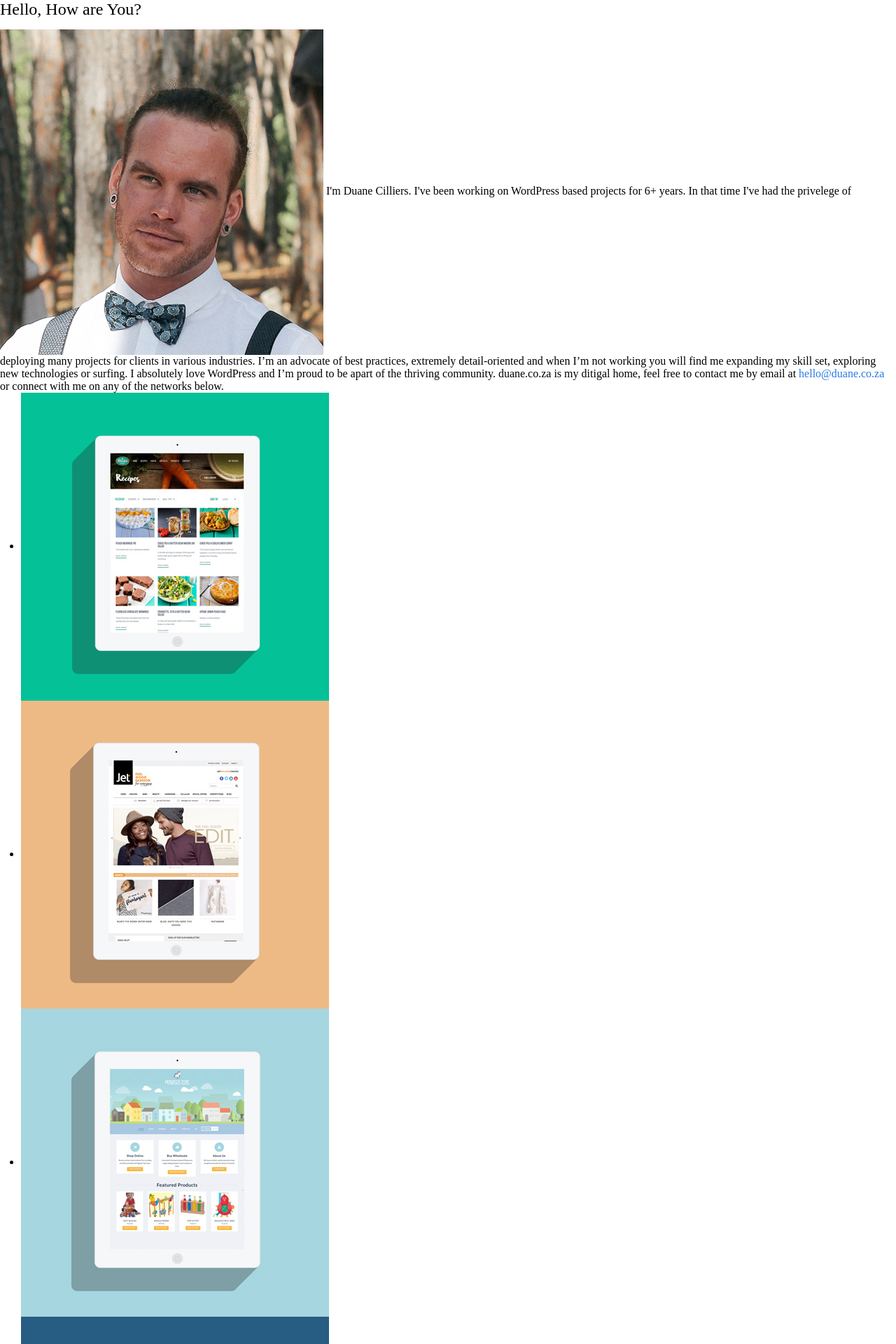
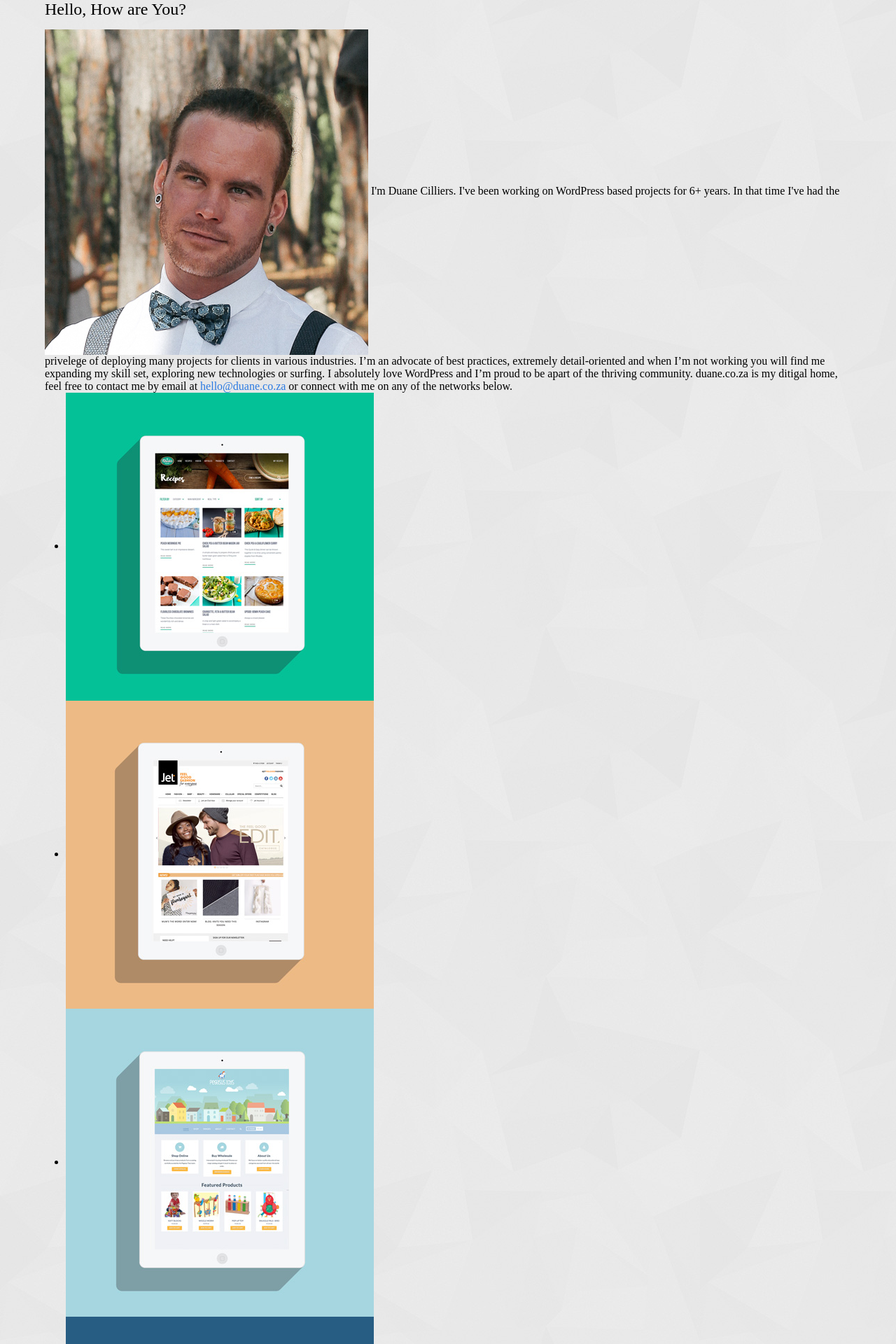
Before and after one commit to duanecilliers/duane.co.za-archive, a Jekyll site: the page built from index.html, in a window 1280 px wide. Shown: the top 1920 px of the page at 70% size. Built offline with Jekyll 4.4.1, drawn with Linux system fonts in a browser that asks for light colours.

Commit message:
Some style tweaks.

```diff
--- a/_sass/_base.scss
+++ b/_sass/_base.scss
@@ -14,9 +14,10 @@ dl, dd, ol, ul, figure {
  * Basic styling
  */
 body {
-
+  background-color: $background-color;
+  background-image: url('../images/bg-shattered.jpg');
+  background-repeat: repeat;
 }
-
 
 
 /**
@@ -137,6 +138,9 @@ pre {
  */
 .content {
   @extend %clearfix;
+  width: 90%;
+  margin-left: auto;
+  margin-right: auto;
 }
 
 
--- a/css/main.scss
+++ b/css/main.scss
@@ -3,10 +3,8 @@
 ---
 @charset "utf-8";
 
-
-
 // Our variables
-$base-font-family: "Helvetica Neue", Helvetica, Arial, sans-serif;
+$base-font-family: "Roboto", Helvetica, Arial, sans-serif;
 $base-font-size:   16px;
 $base-font-weight: 400;
 $small-font-size:  $base-font-size * 0.875;
@@ -15,35 +13,15 @@ $base-line-height: 1.5;
 $spacing-unit:     30px;
 
 $text-color:       #111;
-$background-color: #fdfdfd;
+$background-color: #ebebeb;
 $brand-color:      #2a7ae2;
 
 $grey-color:       #828282;
 $grey-color-light: lighten($grey-color, 40%);
 $grey-color-dark:  darken($grey-color, 25%);
 
-// Width of the content area
-$content-width:    800px;
-
 $on-palm:          600px;
 $on-laptop:        800px;
 
-
-
-// Use media queries like this:
-// @include media-query($on-palm) {
-//     .wrapper {
-//         padding-right: $spacing-unit / 2;
-//         padding-left: $spacing-unit / 2;
-//     }
-// }
-@mixin media-query($device) {
-    @media screen and (max-width: $device) {
-        @content;
-    }
-}
-
-
-
 // Import partials from `sass_dir` (defaults to `_sass`)
 @import "base";
```
Also changed, not shown: images/bg-shattered.jpg (added), images/logo.png (added). Lines whose indentation alone changed are shown as unchanged.
